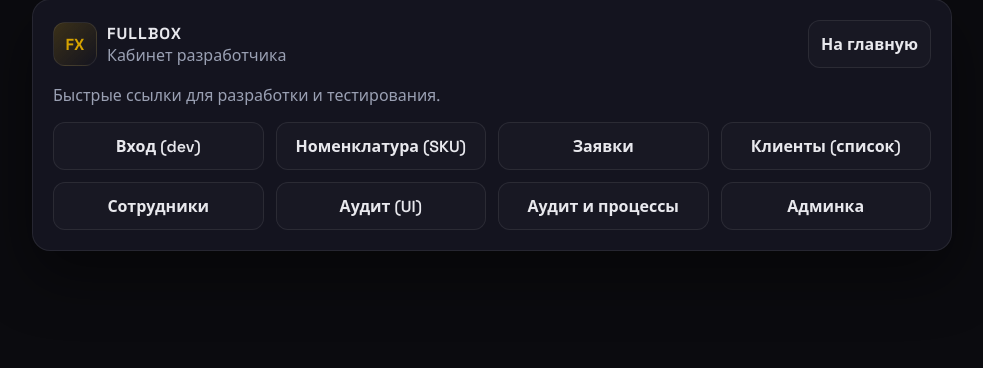
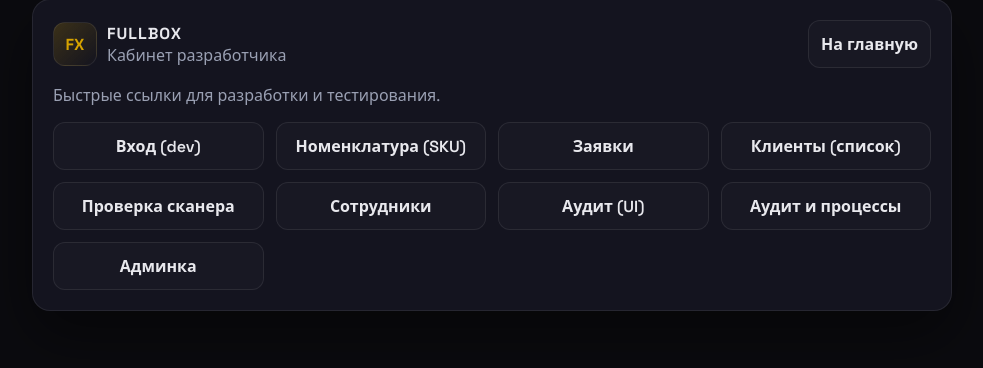
Before and after one commit to vlas47/fullbox, a Django app: page /dev/ in a window 1280 px wide. Shown: the part 33-401 px from the top of the page, without its empty margins (148-1131 px from the left). Run offline with Django 5.2, Linux system fonts and the light colour scheme.

Commit message:
Add scanner test shortcut to developer dashboard

```diff
--- a/fullbox/templates/developer.html
+++ b/fullbox/templates/developer.html
@@ -43,6 +43,7 @@
         <a class="btn" href="/sku/">Номенклатура (SKU)</a>
         <a class="btn" href="/orders/">Заявки</a>
         <a class="btn" href="/client/">Клиенты (список)</a>
+        <a class="btn" href="/dev-login/admin/?next=/scanner-test/">Проверка сканера</a>
         <a class="btn" href="/admin/employees/employee/">Сотрудники</a>
         <a class="btn" href="/audit/">Аудит (UI)</a>
         <a class="btn" href="/dev-login/admin/?next=/admin/audit/">Аудит и процессы</a>
```
